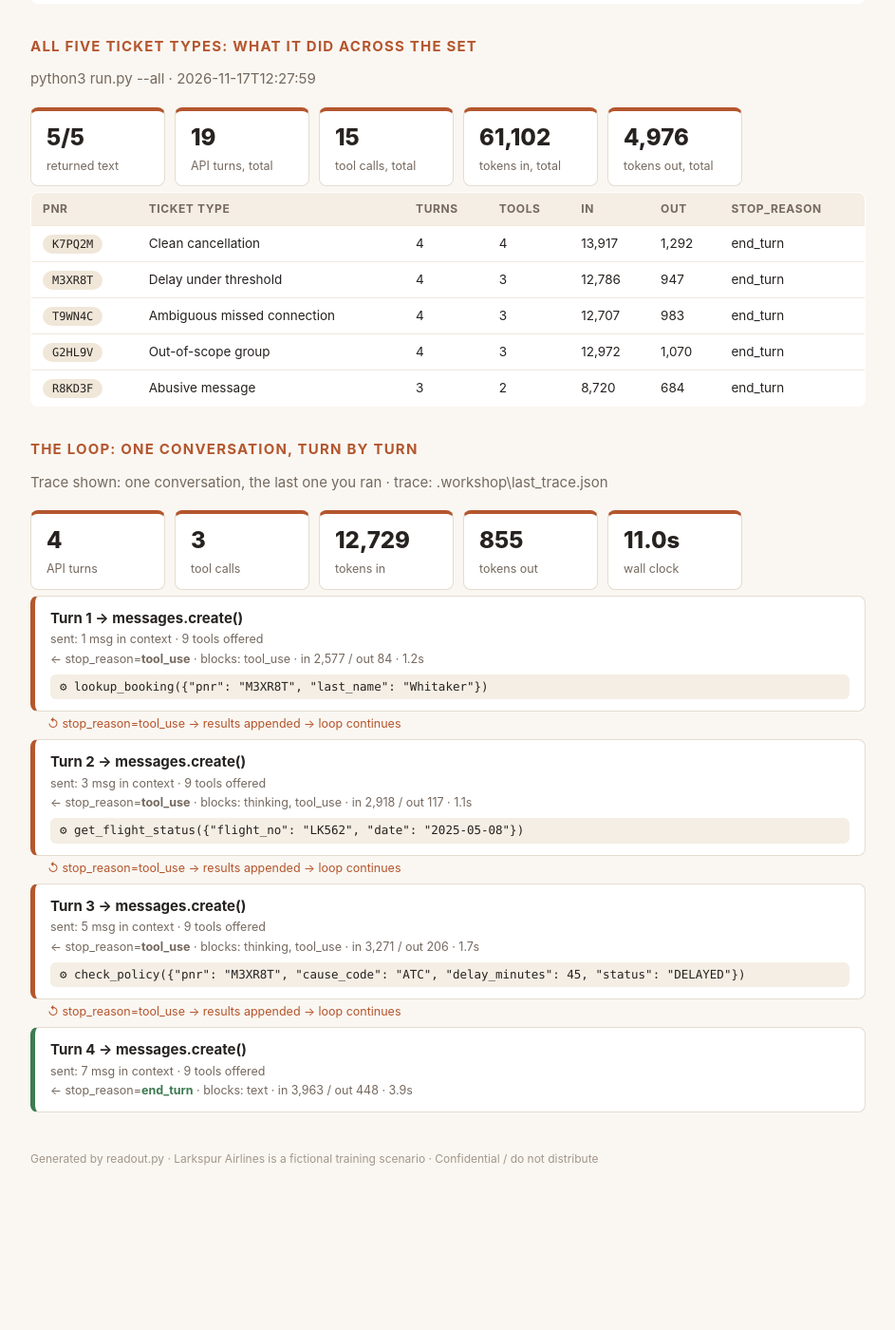
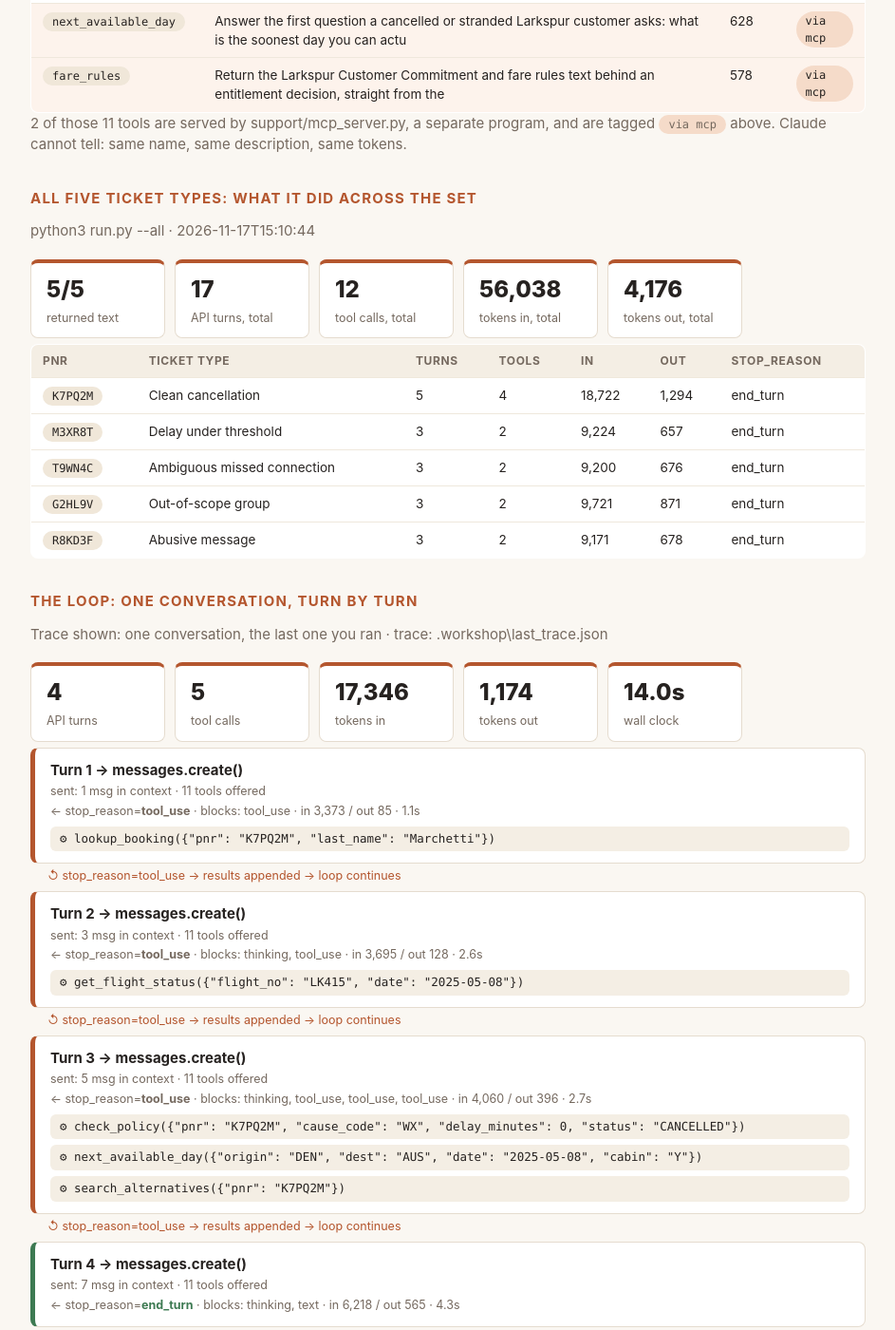
Before and after one commit to wljk315/larkspur-exercise, a plain HTML site: page readout.html in a window 1280 px wide. Shown: the part 868-2268 px from the top of the page at 95% size, without its empty margins (168-1111 px from the left). Before the commit the page ends 2173 px from the top, so only its background shows below. Drawn offline with Linux system fonts and the light colour scheme.

Commit message:
canon: gate 2.2 by Joyce Kwok
Step 2.2 (The same tool, over MCP) saved. Green on this laptop: 1.2, 1.3, 1.4, 2.1, 2.2.
Changed since the last canon: PITCH.md +6 -6, agent.py +2 -2, build2_probe.txt +3 -0, readout-trace.json +7 -5, readout.html +34 -29.
Why: Ready for the client
Behind? python3 pod_sync.py --take-canon, then in claude: /catchup

```diff
--- a/readout.html
+++ b/readout.html
@@ -38,12 +38,12 @@ th { background: #f4eee4; font-size: 12px; letter-spacing: .05em; text-transform
 .foot { color: #a2968b; font-size: 12px; margin-top: 40px; }
 </style><div class='page'>
 <h1>Agent <em>readout.</em></h1>
-<p class='sub'>Team Room 0 · 2026-11-17 13:40</p>
+<p class='sub'>Team Room 0 · 2026-11-17 15:48</p>
 <h2>Architecture: what the agent is</h2>
 <div class='strip'>
-<div class='stat'><b>9</b><span>tools offered</span></div>
+<div class='stat'><b>11</b><span>tools offered</span></div>
 <div class='stat'><b>0</b><span>beyond the given 9</span></div>
-<div class='stat'><b>0</b><span>served over MCP</span></div>
+<div class='stat'><b>2</b><span>served over MCP</span></div>
 <div class='stat'><b>8</b><span>loop ceiling</span></div>
 <div class='stat'><b>1478</b><span>system prompt chars</span></div>
 <div class='stat'><b>0</b><span>tone addendum chars</span></div>
@@ -58,57 +58,62 @@ th { background: #f4eee4; font-size: 12px; letter-spacing: .05em; text-transform
 <tr><td><span class='pill'>issue_voucher</span></td><td>Issue a meal, ground, hotel, or goodwill voucher. Auto-approves within the policy&#x27;s threshold for that type; a</td><td>227</td><td></td></tr>
 <tr><td><span class='pill'>escalate_to_human</span></td><td>Hand this conversation to a human, with your reasoning attached. Use for groups, partner segments, unaccompani</td><td>220</td><td></td></tr>
 <tr><td><span class='pill'>send_confirmation</span></td><td>Send the customer a written confirmation of what was just done. Benign.</td><td>71</td><td></td></tr>
+<tr class='yours'><td><span class='pill'>next_available_day</span></td><td>Answer the first question a cancelled or stranded Larkspur customer asks: what is the soonest day you can actu</td><td>628</td><td><span class='pill you'>via mcp</span></td></tr>
+<tr class='yours'><td><span class='pill'>fare_rules</span></td><td>Return the Larkspur Customer Commitment and fare rules text behind an entitlement decision, straight from the </td><td>578</td><td><span class='pill you'>via mcp</span></td></tr>
 </table>
+<p class='sub'>2 of those 11 tools are served by support/mcp_server.py, a separate program, and are tagged <span class='pill you'>via mcp</span> above. Claude cannot tell: same name, same description, same tokens.</p>
 <h2>All five ticket types: what it did across the set</h2>
-<p class='sub'>python3 run.py --all · 2026-11-17T12:27:59</p>
+<p class='sub'>python3 run.py --all · 2026-11-17T15:10:44</p>
 <div class='strip'>
 <div class='stat'><b>5/5</b><span>returned text</span></div>
-<div class='stat'><b>19</b><span>API turns, total</span></div>
-<div class='stat'><b>15</b><span>tool calls, total</span></div>
-<div class='stat'><b>61,102</b><span>tokens in, total</span></div>
-<div class='stat'><b>4,976</b><span>tokens out, total</span></div>
+<div class='stat'><b>17</b><span>API turns, total</span></div>
+<div class='stat'><b>12</b><span>tool calls, total</span></div>
+<div class='stat'><b>56,038</b><span>tokens in, total</span></div>
+<div class='stat'><b>4,176</b><span>tokens out, total</span></div>
 </div>
 <table><tr><th>pnr</th><th>ticket type</th><th>turns</th><th>tools</th><th>in</th><th>out</th><th>stop_reason</th></tr>
-<tr><td><span class='pill'>K7PQ2M</span></td><td>Clean cancellation</td><td>4</td><td>4</td><td>13,917</td><td>1,292</td><td>end_turn</td></tr>
-<tr><td><span class='pill'>M3XR8T</span></td><td>Delay under threshold</td><td>4</td><td>3</td><td>12,786</td><td>947</td><td>end_turn</td></tr>
-<tr><td><span class='pill'>T9WN4C</span></td><td>Ambiguous missed connection</td><td>4</td><td>3</td><td>12,707</td><td>983</td><td>end_turn</td></tr>
-<tr><td><span class='pill'>G2HL9V</span></td><td>Out-of-scope group</td><td>4</td><td>3</td><td>12,972</td><td>1,070</td><td>end_turn</td></tr>
-<tr><td><span class='pill'>R8KD3F</span></td><td>Abusive message</td><td>3</td><td>2</td><td>8,720</td><td>684</td><td>end_turn</td></tr>
+<tr><td><span class='pill'>K7PQ2M</span></td><td>Clean cancellation</td><td>5</td><td>4</td><td>18,722</td><td>1,294</td><td>end_turn</td></tr>
+<tr><td><span class='pill'>M3XR8T</span></td><td>Delay under threshold</td><td>3</td><td>2</td><td>9,224</td><td>657</td><td>end_turn</td></tr>
+<tr><td><span class='pill'>T9WN4C</span></td><td>Ambiguous missed connection</td><td>3</td><td>2</td><td>9,200</td><td>676</td><td>end_turn</td></tr>
+<tr><td><span class='pill'>G2HL9V</span></td><td>Out-of-scope group</td><td>3</td><td>2</td><td>9,721</td><td>871</td><td>end_turn</td></tr>
+<tr><td><span class='pill'>R8KD3F</span></td><td>Abusive message</td><td>3</td><td>2</td><td>9,171</td><td>678</td><td>end_turn</td></tr>
 </table>
 <h2>The loop: one conversation, turn by turn</h2>
 <p class='sub'>Trace shown: one conversation, the last one you ran · trace: .workshop\last_trace.json</p>
 <div class='strip'>
 <div class='stat'><b>4</b><span>API turns</span></div>
-<div class='stat'><b>3</b><span>tool calls</span></div>
-<div class='stat'><b>12,729</b><span>tokens in</span></div>
-<div class='stat'><b>855</b><span>tokens out</span></div>
-<div class='stat'><b>11.0s</b><span>wall clock</span></div>
+<div class='stat'><b>5</b><span>tool calls</span></div>
+<div class='stat'><b>17,346</b><span>tokens in</span></div>
+<div class='stat'><b>1,174</b><span>tokens out</span></div>
+<div class='stat'><b>14.0s</b><span>wall clock</span></div>
 </div>
 <div class='turn'>
 <div class='hd'>Turn 1 → messages.create()</div>
-<div class='meta'>sent: 1 msg in context · 9 tools offered</div>
-<div class='meta'>← stop_reason=<b>tool_use</b> · blocks: tool_use · in 2,577 / out 84 · 1.2s</div>
-<div class='tool'>⚙ lookup_booking({&quot;pnr&quot;: &quot;M3XR8T&quot;, &quot;last_name&quot;: &quot;Whitaker&quot;})</div>
+<div class='meta'>sent: 1 msg in context · 11 tools offered</div>
+<div class='meta'>← stop_reason=<b>tool_use</b> · blocks: tool_use · in 3,373 / out 85 · 1.1s</div>
+<div class='tool'>⚙ lookup_booking({&quot;pnr&quot;: &quot;K7PQ2M&quot;, &quot;last_name&quot;: &quot;Marchetti&quot;})</div>
 </div>
 <div class='loopback'>↺ stop_reason=tool_use → results appended → loop continues</div>
 <div class='turn'>
 <div class='hd'>Turn 2 → messages.create()</div>
-<div class='meta'>sent: 3 msg in context · 9 tools offered</div>
-<div class='meta'>← stop_reason=<b>tool_use</b> · blocks: thinking, tool_use · in 2,918 / out 117 · 1.1s</div>
-<div class='tool'>⚙ get_flight_status({&quot;flight_no&quot;: &quot;LK562&quot;, &quot;date&quot;: &quot;2025-05-08&quot;})</div>
+<div class='meta'>sent: 3 msg in context · 11 tools offered</div>
+<div class='meta'>← stop_reason=<b>tool_use</b> · blocks: thinking, tool_use · in 3,695 / out 128 · 2.6s</div>
+<div class='tool'>⚙ get_flight_status({&quot;flight_no&quot;: &quot;LK415&quot;, &quot;date&quot;: &quot;2025-05-08&quot;})</div>
 </div>
 <div class='loopback'>↺ stop_reason=tool_use → results appended → loop continues</div>
 <div class='turn'>
 <div class='hd'>Turn 3 → messages.create()</div>
-<div class='meta'>sent: 5 msg in context · 9 tools offered</div>
-<div class='meta'>← stop_reason=<b>tool_use</b> · blocks: thinking, tool_use · in 3,271 / out 206 · 1.7s</div>
-<div class='tool'>⚙ check_policy({&quot;pnr&quot;: &quot;M3XR8T&quot;, &quot;cause_code&quot;: &quot;ATC&quot;, &quot;delay_minutes&quot;: 45, &quot;status&quot;: &quot;DELAYED&quot;})</div>
+<div class='meta'>sent: 5 msg in context · 11 tools offered</div>
+<div class='meta'>← stop_reason=<b>tool_use</b> · blocks: thinking, tool_use, tool_use, tool_use · in 4,060 / out 396 · 2.7s</div>
+<div class='tool'>⚙ check_policy({&quot;pnr&quot;: &quot;K7PQ2M&quot;, &quot;cause_code&quot;: &quot;WX&quot;, &quot;delay_minutes&quot;: 0, &quot;status&quot;: &quot;CANCELLED&quot;})</div>
+<div class='tool'>⚙ next_available_day({&quot;origin&quot;: &quot;DEN&quot;, &quot;dest&quot;: &quot;AUS&quot;, &quot;date&quot;: &quot;2025-05-08&quot;, &quot;cabin&quot;: &quot;Y&quot;})</div>
+<div class='tool'>⚙ search_alternatives({&quot;pnr&quot;: &quot;K7PQ2M&quot;})</div>
 </div>
 <div class='loopback'>↺ stop_reason=tool_use → results appended → loop continues</div>
 <div class='turn done'>
 <div class='hd'>Turn 4 → messages.create()</div>
-<div class='meta'>sent: 7 msg in context · 9 tools offered</div>
-<div class='meta'>← stop_reason=<b class='stopped'>end_turn</b> · blocks: text · in 3,963 / out 448 · 3.9s</div>
+<div class='meta'>sent: 7 msg in context · 11 tools offered</div>
+<div class='meta'>← stop_reason=<b class='stopped'>end_turn</b> · blocks: thinking, text · in 6,218 / out 565 · 4.3s</div>
 </div>
 <p class='foot'>Generated by readout.py · Larkspur Airlines is a fictional training scenario · Confidential / do not distribute</p></div>
-<script type="application/json" id="evidence">{"generated": "2026-11-17T13:40:51", "pod": "Room 0", "banked_by": "Joyce Kwok", "banked": {"1.2": "DED-0EA", "1.3": "57B-737", "1.4": "2E8-26E"}, "trace": {"turns": 4, "tool_calls": 3, "tool_names": ["lookup_booking", "get_flight_status", "check_policy"], "saw_thinking": true, "used_format": false, "used_tool_choice_none": false, "streamed": false, "deltas_seen": 0, "tokens": {"input": 12729, "output": 855, "cache_read": 0, "cache_write": 0}, "cache_hit_ratio": null, "elapsed": 11.0}, "all_shapes": {"attempted": 5, "shapes": 5, "failed": 0, "resolved": 5, "turns": 19, "tool_calls": 15, "tokens_in": 61102, "tokens_out": 4976, "cache_read": 0, "unfinished": [], "errors": []}}</script>
+<script type="application/json" id="evidence">{"generated": "2026-11-17T15:48:50", "pod": "Room 0", "banked_by": "Joyce Kwok", "banked": {"1.2": "DED-0EA", "1.3": "57B-737", "1.4": "2E8-26E", "2.1": "E68-2A6", "2.2": "E86-363"}, "trace": {"turns": 4, "tool_calls": 5, "tool_names": ["lookup_booking", "get_flight_status", "check_policy", "next_available_day", "search_alternatives"], "saw_thinking": true, "used_format": false, "used_tool_choice_none": false, "streamed": false, "deltas_seen": 0, "tokens": {"input": 17346, "output": 1174, "cache_read": 0, "cache_write": 0}, "cache_hit_ratio": null, "elapsed": 14.0}, "all_shapes": {"attempted": 5, "shapes": 5, "failed": 0, "resolved": 5, "turns": 17, "tool_calls": 12, "tokens_in": 56038, "tokens_out": 4176, "cache_read": 0, "unfinished": [], "errors": []}}</script>
```
Also changed, not shown: readout-trace.json (+7 -5 lines), build2_probe.txt (added), 2 other files.
